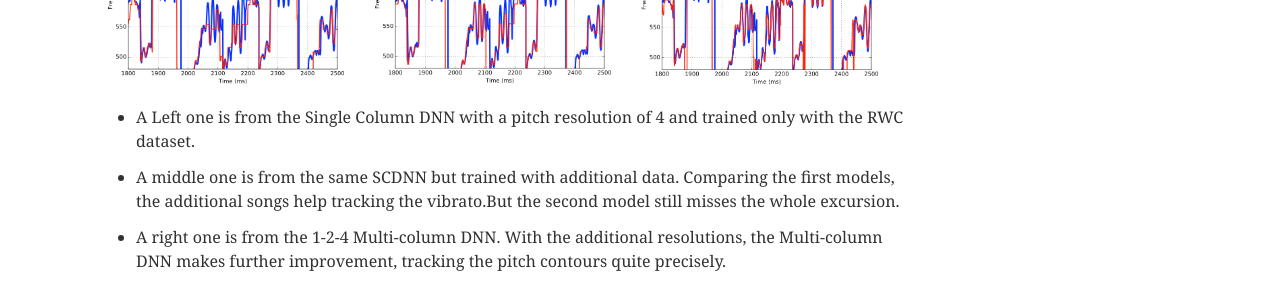
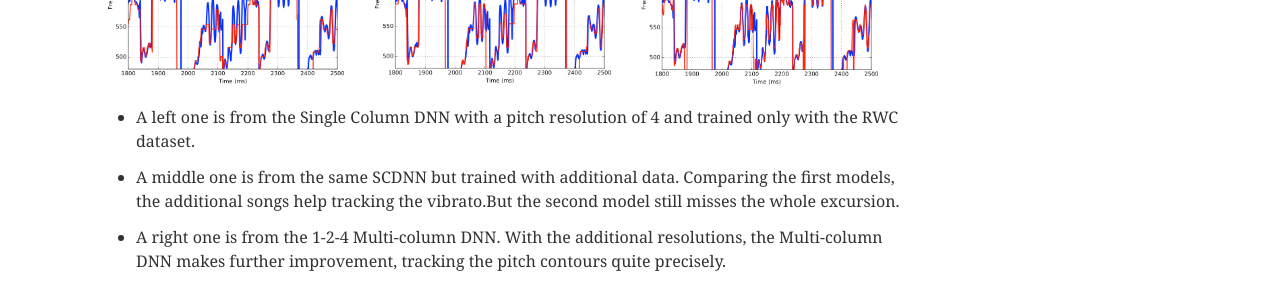
Before and after one commit to keums/keums.github.io, a Jekyll site: the page built from _posts/archive/2016-8-25-ISMIR16_MelodyExtraction.md, in a window 1280 px wide and 900 px high, scrolled down 3282 px. Shown: the part 169-469 px from the top of the window. Built offline with Jekyll 4.4.1, drawn with Linux system fonts in a browser that asks for light colours.

```diff
--- a/_posts/archive/2016-8-25-ISMIR16_MelodyExtraction.md
+++ b/_posts/archive/2016-8-25-ISMIR16_MelodyExtraction.md
@@ -86,7 +87,7 @@ We selected an opera song from the ADC2004 dataset, because this song has dynami
 
 
 <ul>
-<li>A Left one is from the Single Column DNN with a pitch resolution of 4 and trained only with the RWC dataset.</li>
+<li>A left one is from the Single Column DNN with a pitch resolution of 4 and trained only with the RWC dataset.</li>
 <li>A middle one is from the same SCDNN but trained with additional data. Comparing the first models, the additional songs help tracking the vibrato.But the second model still misses the whole excursion.</li>
 <li>A right one is from the 1-2-4 Multi-column DNN. With the additional resolutions, the Multi-column DNN makes further improvement, tracking the pitch contours quite precisely.</li>
 
```
Also changed, not shown: other parts of _posts/archive/2016-8-25-ISMIR16_MelodyExtraction.md (+2 -1 lines).
